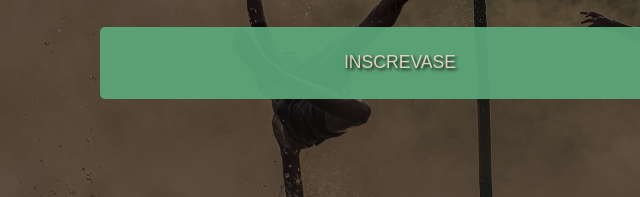
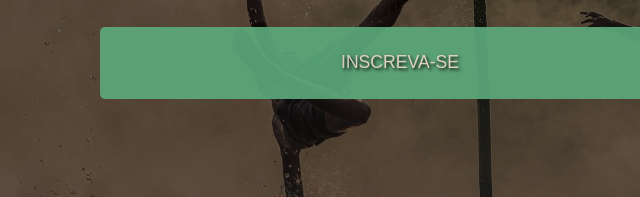
Before and after one commit to ziminny/smartsoccer, a website: page index.html in a window 1280 px wide. Shown: the part 479-676 px from the top of the page, 0-640 px from the left. Drawn offline with Linux system fonts and the light colour scheme.

Commit message:
ortografia

```diff
--- a/index.html
+++ b/index.html
@@ -31,7 +31,7 @@
 
                 <div class="butons-index">
                     <button type="button" name="button"> ENTRAR</button>
-                    <button type="button" name="button"> INSCREVASE</button>
+                    <button type="button" name="button"> INSCREVA-SE</button>
                 </div>
 
                 <div class="index-footer">
```
